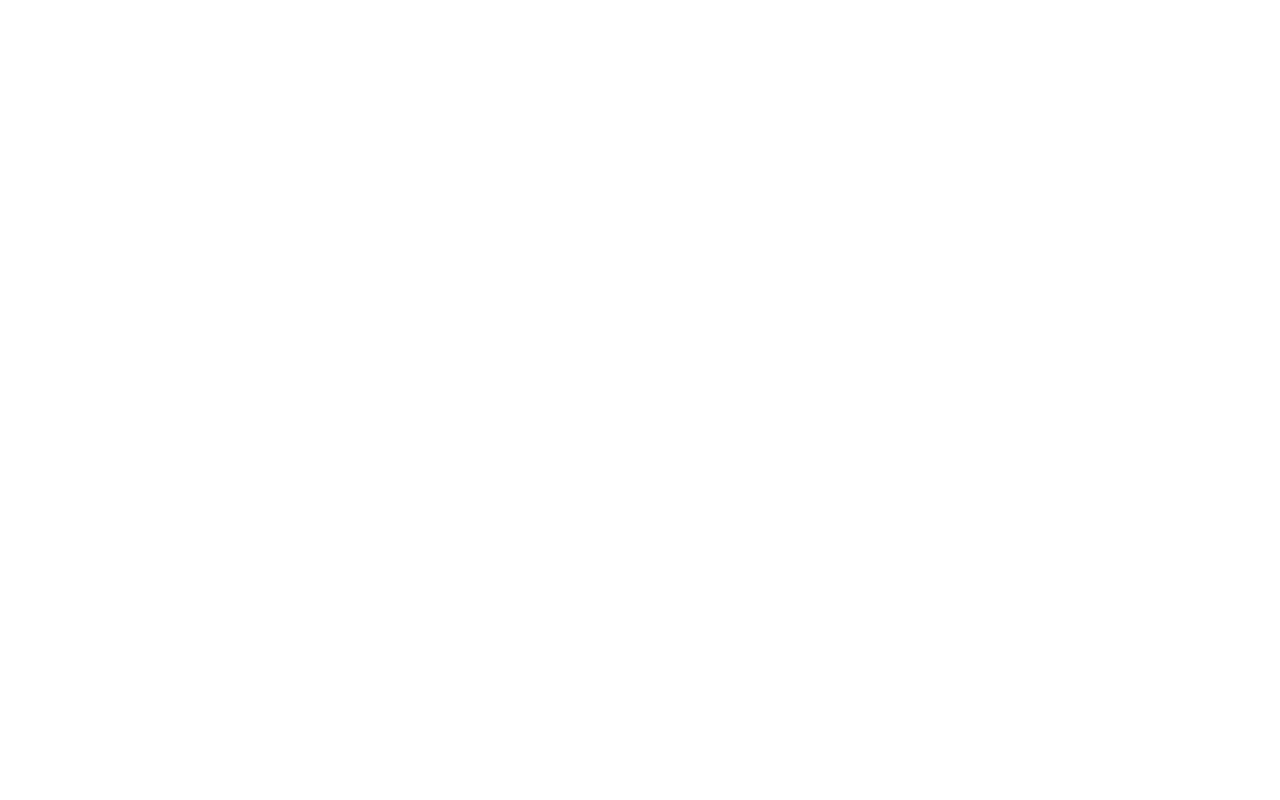
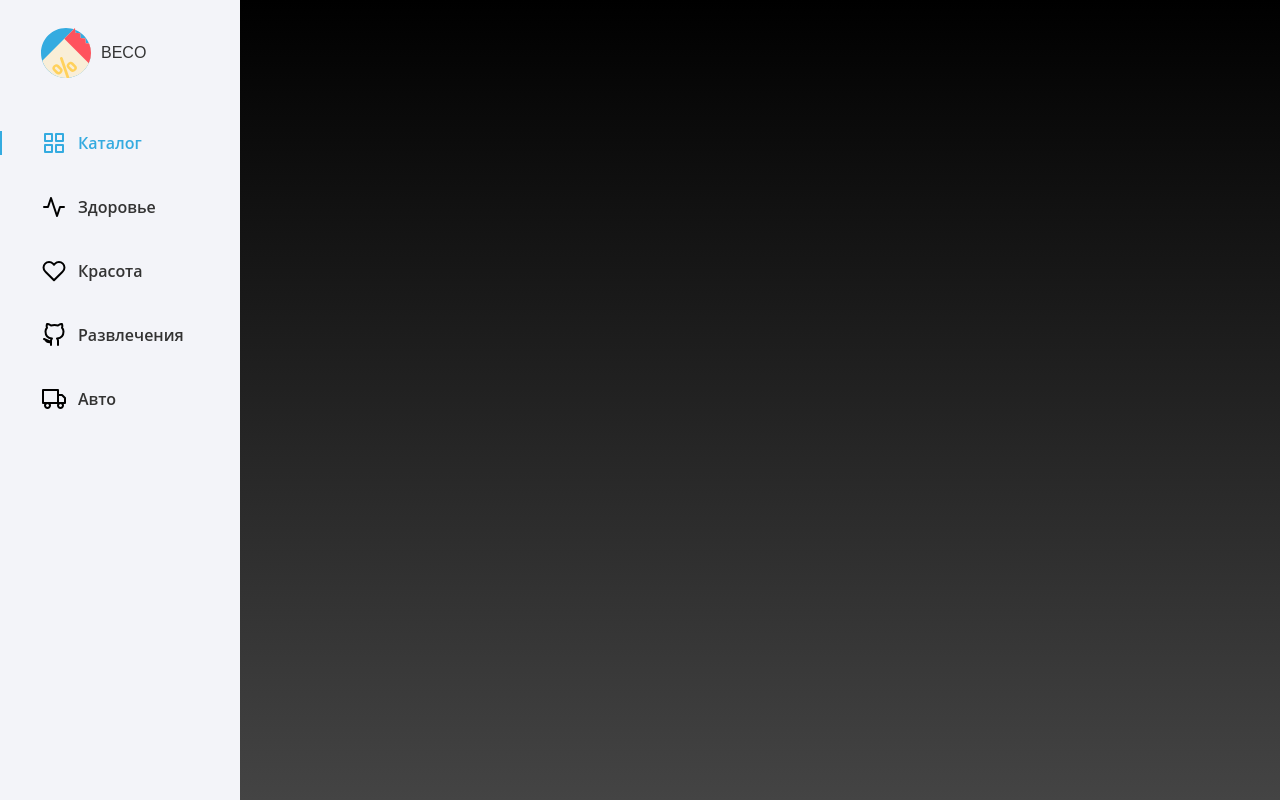
Before and after one commit to hackey9/sibdev-test-markup, a website: page index.html in a window 1280 px wide. Drawn offline with nearby package versions, Linux system fonts and the light colour scheme; files that its build step writes are made by us from their sources.

Commit message:
Sidebar created

```diff
--- a/index.html
+++ b/index.html
@@ -7,10 +7,73 @@
     <meta http-equiv="X-UA-Compatible" content="ie=edge">
     <title>SibDev Test - адаптивный дизайн</title>
     <link rel="stylesheet" href="styles/index.css">
+    <script>
+      document.addEventListener("DOMContentLoaded", () => {
+        const button = document.querySelector("#button")
+        const sidebar = document.querySelector("#sidebar")
+        const sidebarFake = document.querySelector("#sidebar-fake")
+        const backface = document.querySelector("#backface")
+
+        button.addEventListener("click", toggleOpenSidebar)
+        backface.addEventListener("click", hideSidebar)
+
+        function toggleOpenSidebar() {
+          sidebar.classList.toggle("closed")
+          sidebarFake.classList.toggle("closed")
+        }
+
+        function hideSidebar() {
+          sidebar.classList.add("closed")
+          sidebarFake.classList.add("closed")
+        }
+      })
+    </script>
 </head>
 <body>
     <div id="root">
 
+        <div class="layout">
+            <aside class="sidebar closed" id="sidebar-fake"></aside>
+            <header></header>
+            <main style="height: 3000px; background-image: linear-gradient(to bottom, black, white)"></main>
+        </div>
+
+        <div class="layout abs">
+            <aside class="sidebar closed" id="sidebar">
+                <div class="sidebar__head">
+                    <div class="sidebar__head__logo"></div>
+                    <div class="sidebar__head__company">BECO</div>
+                    <div class="sidebar__head__button" id="button">
+                        <i class="button-menu"></i>
+                    </div>
+                </div>
+                <div class="sidebar__nav">
+                    <div class="nav-item active">
+                        <i class="icon-catalog"></i>
+                        <span>Каталог</span>
+                    </div>
+                    <div class="nav-item">
+                        <i class="icon-health"></i>
+                        <span>Здоровье</span>
+                    </div>
+                    <div class="nav-item">
+                        <i class="icon-beauty"></i>
+                        <span>Красота</span>
+                    </div>
+                    <div class="nav-item">
+                        <i class="icon-enjoy"></i>
+                        <span>Развлечения</span>
+                    </div>
+                    <div class="nav-item">
+                        <i class="icon-car"></i>
+                        <span>Авто</span>
+                    </div>
+                </div>
+            </aside>
+            <main id="backface"></main>
+        </div>
+
+
     </div>
 </body>
 </html>
--- a/styles/index.scss
+++ b/styles/index.scss
@@ -23,3 +23,5 @@ body {
 @import "sidebar";
 @import "search";
 @import "coupons";
+
+@import "layout";
--- /dev/null
+++ b/styles/layout.scss
@@ -0,0 +1,49 @@
+.layout {
+  height: 100%;
+  overflow-x: hidden;
+  overflow-y: auto;
+
+  display: grid;
+  grid-template:
+    "sidebar header"
+    "sidebar  main ";
+  grid-template-columns: auto 1fr;
+  grid-template-rows: auto 1fr;
+
+  &.abs {
+    top: 0;
+    left: 0;
+    right: 0;
+    bottom: 0;
+
+    position: absolute;
+    width: 100%;
+    height: 100%;
+    pointer-events: none;
+
+    > * {
+      pointer-events: initial;
+    }
+  }
+
+  > aside {
+    grid-area: sidebar;
+  }
+
+  > header {
+    grid-area: header;
+
+    position: sticky;
+    top: 0;
+  }
+
+  > main {
+    grid-area: main;
+  }
+
+}
+
+
+#sidebar.closed + #backface {
+  display: none;
+}
--- a/styles/navigation.scss
+++ b/styles/navigation.scss
@@ -10,6 +10,7 @@
   justify-content: flex-start;
 
   height: 64px;
+  transition: height 0.2s ease-in-out 0.1s;
 
   cursor: pointer;
   user-select: none;
@@ -17,6 +18,8 @@
   &::before {
     content: '';
     display: block;
+
+    flex-shrink: 0;
 
     height: 24px;
     width: 2px;
@@ -41,6 +44,10 @@
     @include screenM {
       margin-left: 0;
     }
+
+    white-space: nowrap;
+    opacity: 1;
+    transition: opacity 0.5s ease-in-out;
   }
 
   > i {
@@ -65,7 +72,8 @@
       height: 60px;
 
       > span {
-        display: none;
+        opacity: 0;
+        //display: none;
       }
     }
   }
--- a/styles/sidebar.scss
+++ b/styles/sidebar.scss
@@ -4,7 +4,16 @@
 .sidebar {
 
   width: 240px;
+  height: 100%;
   background-color: $sidebar;
+
+  transition: width 0.3s ease;
+
+  display: flex;
+  flex-direction: column;
+  flex-wrap: nowrap;
+  align-items: stretch;
+  justify-content: flex-start;
 
   @include screenT {
     width: 225px;
@@ -13,7 +22,8 @@
       width: 104px;
 
       .sidebar__head__company {
-        display: none;
+        opacity: 0;
+        //display: none;
       }
     }
   }
@@ -29,7 +39,8 @@
 
       .sidebar__head__logo,
       .sidebar__head__company {
-        display: none;
+        //display: none;
+        opacity: 0;
       }
 
       .sidebar__nav {
@@ -49,6 +60,10 @@
     align-items: center;
     justify-content: flex-start;
 
+    flex-shrink: 0;
+
+    transition: padding-left 0.2s ease;
+
     &__logo {
       width: 50px;
       height: 50px;
@@ -60,6 +75,9 @@
       background-origin: content-box;
 
       flex-shrink: 0;
+
+      opacity: 1;
+      transition: opacity 0.2s ease-in-out;
 
       @include screenMT {
         width: 24px;
@@ -77,6 +95,8 @@
       margin-left: 10px;
 
       color: $black;
+      opacity: 1;
+      transition: opacity 0.2s ease-in-out;
 
       @include screenMT {
         margin-left: 5px;
@@ -113,6 +133,9 @@
   }
 
   &__nav {
-    // nothing here =)
+    flex-grow: 1;
+    flex-shrink: 1;
+    overflow-y: auto;
+    overflow-x: hidden;
   }
 }
```
